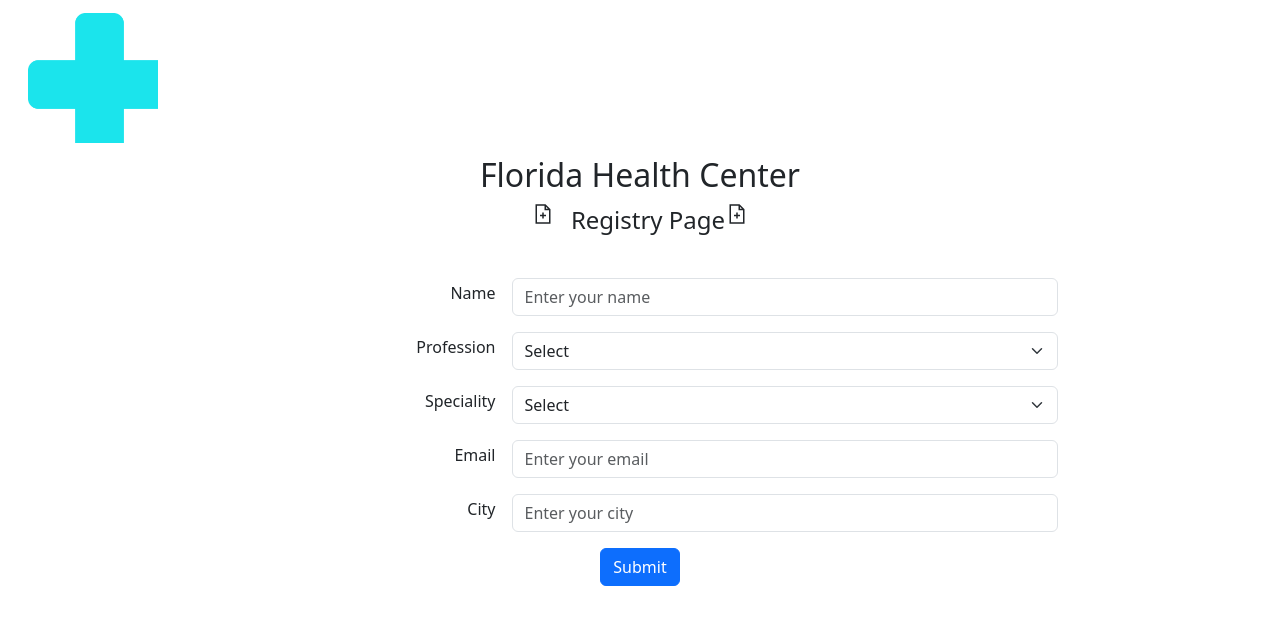
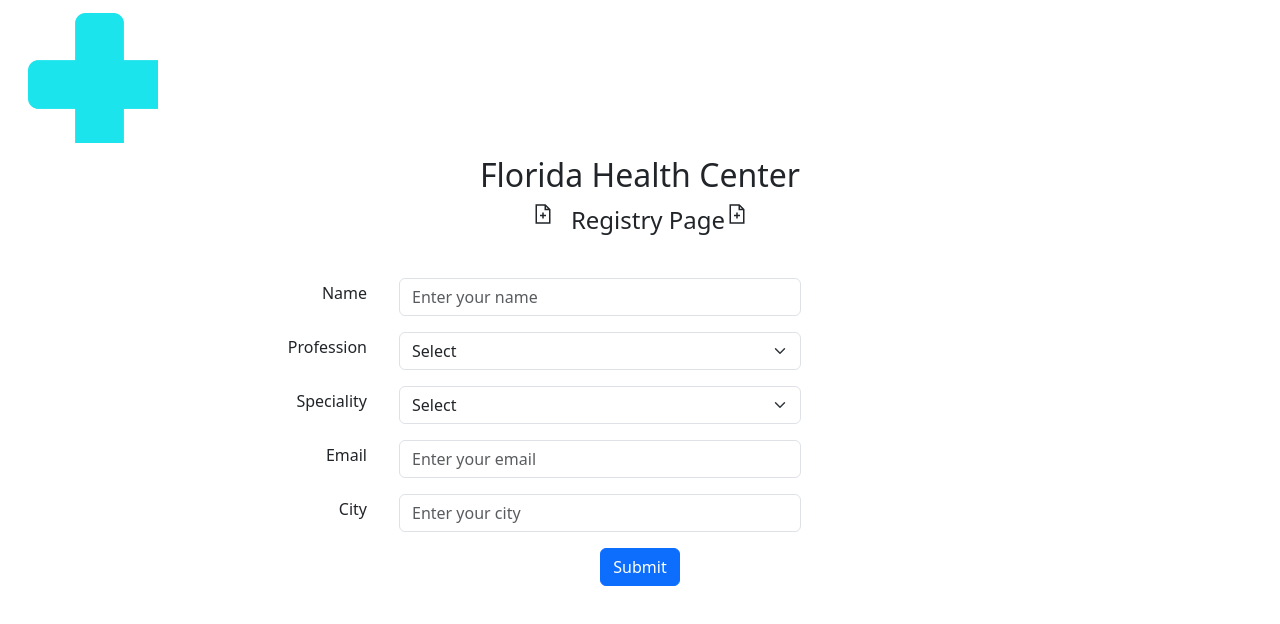
Before and after one commit to IvonneBenitesRodriguez/medical_project, a React (Create React App) app: page / in a window 1280 px wide. Shown: the top 624 px of the page. Built offline with nearby package versions, Linux system fonts and the light colour scheme.

Commit message:
Update files and Form.jsx component

```diff
--- a/package.json
+++ b/package.json
@@ -1,6 +1,7 @@
 {
   "name": "medical_project",
   "version": "0.1.0",
+  "proxy": "http://localhost:3000",
   "private": true,
   "dependencies": {
     "@testing-library/jest-dom": "^5.17.0",
--- a/src/components/Form.jsx
+++ b/src/components/Form.jsx
@@ -1,21 +1,96 @@
-import React from 'react';
+import React, { useState } from 'react';
 import Form from 'react-bootstrap/Form';
 import { Row, Col, Container } from 'react-bootstrap';
 import Button from 'react-bootstrap/Button';
 
 function FormRegistry() {
+  const [name, setName] = useState('');
+  const [email, setEmail] = useState('');
+  const [city, setCity] = useState('');
+  const [professionId, setProfessionId] = useState('');
+  const [specialtyId, setSpecialtyId] = useState('');
+
+  const [errors, setErrors] = useState({});
+
+  const handleNameChange = (e) => setName(e.target.value);
+  const handleEmailChange = (e) => setEmail(e.target.value);
+  const handleCityChange = (e) => setCity(e.target.value);
+  const handleProfessionChange = (e) => setProfessionId(e.target.value);
+  const handleSpecialtyChange = (e) => setSpecialtyId(e.target.value);
+
+  const validateForm = () => {
+    const newErrors = {};
+
+    if (!name) newErrors.name = 'Name is required.';
+    if (!email) {
+      newErrors.email = 'Email is required.';
+    } else if (!/\S+@\S+\.\S+/.test(email)) {
+      newErrors.email = 'Email address is invalid.';
+    }
+    if (!city) newErrors.city = 'City is required.';
+    if (!professionId) newErrors.profession = 'Please select a profession.';
+    if (!specialtyId) newErrors.specialty = 'Please select a specialty.';
+
+    setErrors(newErrors);
+    return Object.keys(newErrors).length === 0;
+  };
+
+  const handleSubmit = async (e) => {
+    e.preventDefault();
+
+    if (validateForm()) {
+      try {
+        const response = await fetch('/api/v1/users', {
+          method: 'POST',
+          headers: {
+            'Content-Type': 'application/json',
+          },
+          body: JSON.stringify({
+            user: {
+              name,
+              email,
+              city,
+              profession_ids: [professionId],
+              specialty_ids: [specialtyId],
+            },
+          }),
+        });
+
+        await response.json();
+
+        if (response.ok) {
+          alert('Registration successful!');
+        }
+      } catch (error) {
+        console.error('Error:', error);
+        alert('Server Error!');
+      }
+    }
+  };
+
   return (
     <Container>
-      <Form className="pt-4 d-flex justify-content-center flex-column">
+      <Form
+        className="pt-4 d-flex justify-content-center flex-column"
+        onSubmit={handleSubmit}
+      >
         {/* Name Field */}
         <Row className="mb-3 w-100">
           <Col className="d-flex justify-content-center align-items-center">
             <Form.Label className="w-25 text-end">Name</Form.Label>
+            <Col className="ms-3 w-50">
               <Form.Control
                 type="text"
                 placeholder="Enter your name"
                 className="ms-3 w-50"
+                value={name}
+                onChange={handleNameChange}
+                isInvalid={!!errors.name}
               />
+              <Form.Control.Feedback type="invalid">
+                {errors.name}
+              </Form.Control.Feedback>
+            </Col>
           </Col>
         </Row>
 
@@ -23,9 +98,13 @@ function FormRegistry() {
         <Row className="mb-3 w-100">
           <Col className="d-flex justify-content-center align-items-center">
             <Form.Label className="w-25 text-end">Profession</Form.Label>
+            <Col className="ms-3 w-50">
               <Form.Select
                 aria-label="Select your profession"
                 className="ms-3 w-50"
+                value={professionId}
+                onChange={handleProfessionChange}
+                isInvalid={!!errors.profession}
               >
                 <option>Select</option>
                 <option value="1">Medical Student</option>
@@ -33,6 +112,10 @@ function FormRegistry() {
                 <option value="3">Institution</option>
                 <option value="4">Other</option>
               </Form.Select>
+              <Form.Control.Feedback type="invalid">
+                {errors.profession}
+              </Form.Control.Feedback>
+            </Col>
           </Col>
         </Row>
 
@@ -40,9 +123,13 @@ function FormRegistry() {
         <Row className="mb-3 w-100">
           <Col className="d-flex justify-content-center align-items-center">
             <Form.Label className="w-25 text-end">Speciality</Form.Label>
+            <Col className="ms-3 w-50">
               <Form.Select
                 aria-label="Select your speciality"
                 className="ms-3 w-50"
+                value={specialtyId}
+                onChange={handleSpecialtyChange}
+                isInvalid={!!errors.specialty}
               >
                 <option>Select</option>
                 <option value="1">Cardiology</option>
@@ -51,6 +138,10 @@ function FormRegistry() {
                 <option value="4">Gynecology</option>
                 <option value="5">Neurology</option>
               </Form.Select>
+              <Form.Control.Feedback type="invalid">
+                {errors.specialty}
+              </Form.Control.Feedback>
+            </Col>
           </Col>
         </Row>
 
@@ -58,11 +149,19 @@ function FormRegistry() {
         <Row className="mb-3 w-100">
           <Col className="d-flex justify-content-center align-items-center">
             <Form.Label className="w-25 text-end">Email</Form.Label>
+            <Col className="ms-3 w-50">
               <Form.Control
                 type="email"
                 placeholder="Enter your email"
                 className="ms-3 w-50"
+                value={email}
+                onChange={handleEmailChange}
+                isInvalid={!!errors.email}
               />
+              <Form.Control.Feedback type="invalid">
+                {errors.email}
+              </Form.Control.Feedback>
+            </Col>
           </Col>
         </Row>
 
@@ -70,11 +169,19 @@ function FormRegistry() {
         <Row className="mb-3 w-100">
           <Col className="d-flex justify-content-center align-items-center">
             <Form.Label className="w-25 text-end">City</Form.Label>
+            <Col className="ms-3 w-50">
               <Form.Control
                 type="text"
                 placeholder="Enter your city"
                 className="ms-3 w-50"
+                value={city}
+                onChange={handleCityChange}
+                isInvalid={!!errors.city}
               />
+              <Form.Control.Feedback type="invalid">
+                {errors.city}
+              </Form.Control.Feedback>
+            </Col>
           </Col>
         </Row>
 
```
Lines whose indentation alone changed are shown as unchanged.
